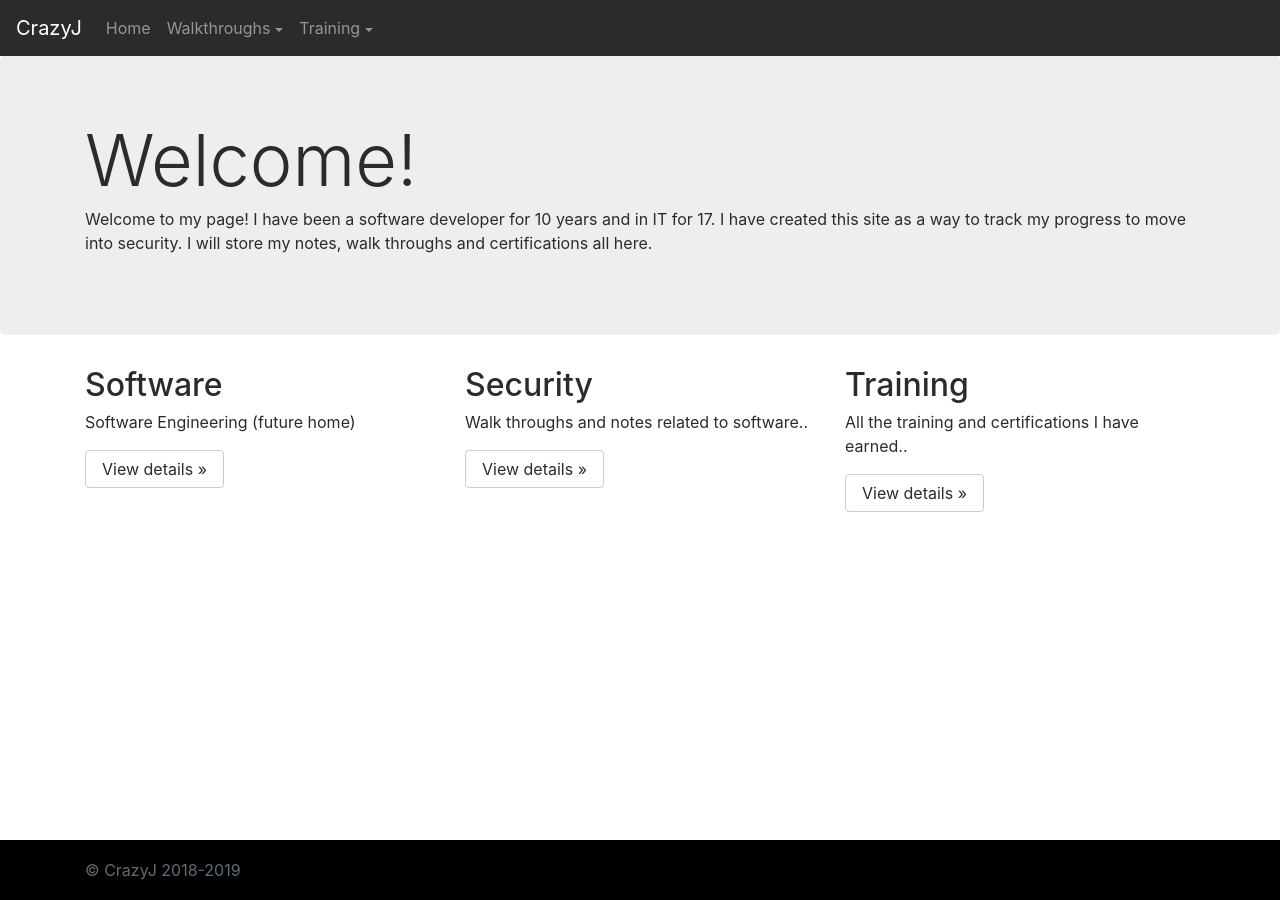
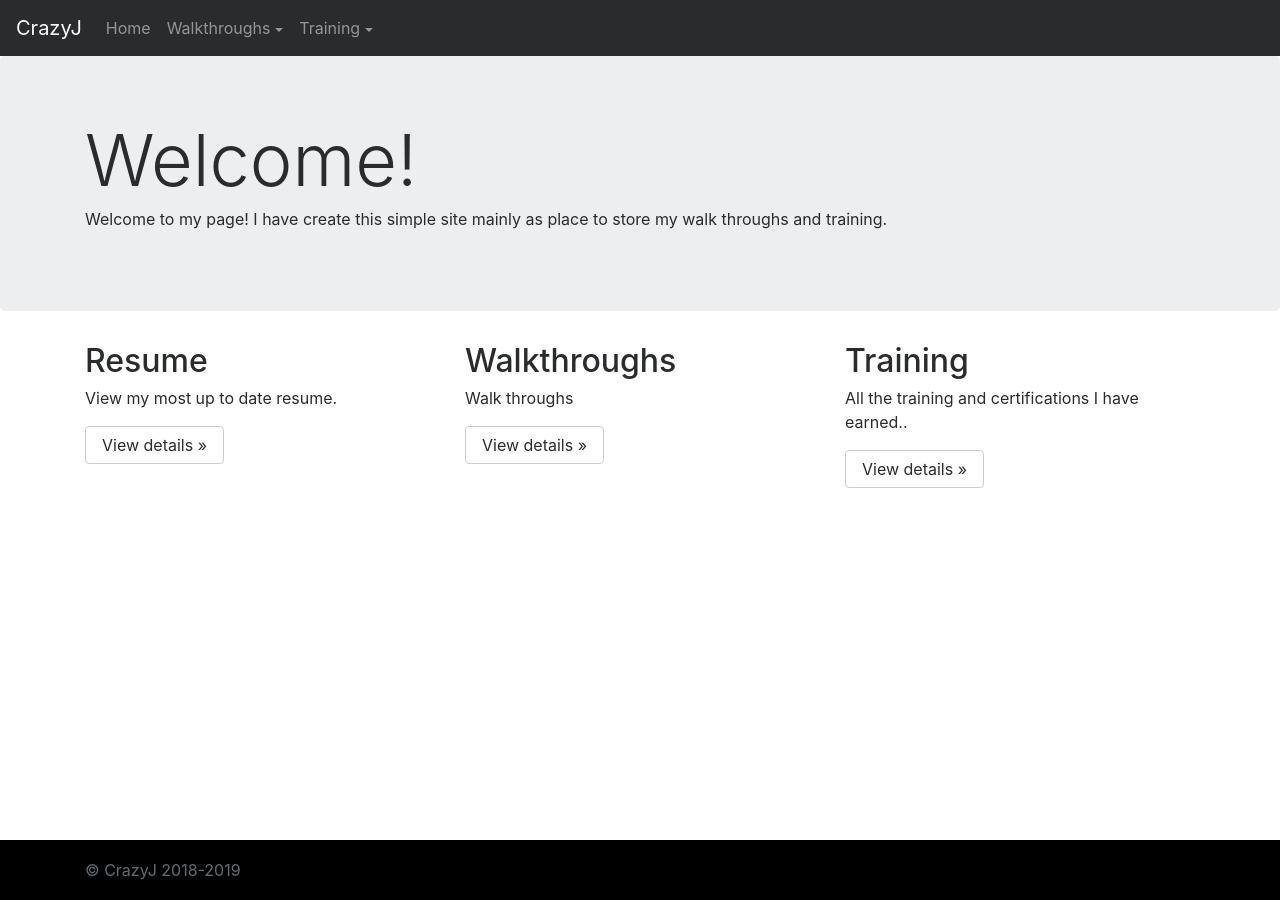
Before and after one commit to CrazyJ-Rod/CrazyJ-Rod.github.io, a Jekyll site: the page built from index.html, in a window 1280 px wide. Built offline with Jekyll 4.4.1, drawn with Linux system fonts in a browser that asks for light colours; nearby versions of some CDN libraries.

Commit message:
Update index.html

```diff
--- a/index.html
+++ b/index.html
@@ -8,23 +8,21 @@ title: CrazyJ &bull; Dev and Security
 <div class="jumbotron">
       <div class="container">
         <h1 class="display-3">Welcome!</h1>
-        <p>Welcome to my page! I have been a software developer for 10 years and in IT for 17. I have created this site
-            as a way to track my progress to move into security. I will store my notes, walk throughs and certifications all
-            here.</p>
+        <p>Welcome to my page! I have create this simple site mainly as place to store my walk throughs and training. </p>
       </div>
     </div>
 
 <div class="container">
       <div class="row">
         <div class="col-md-4">
-          <h2>Software</h2>
-          <p>Software Engineering (future home)</p>
-          <p><a class="btn btn-secondary" href="/" role="button">View details &raquo;</a></p>
+          <h2>Resume</h2>
+          <p>View my most up to date resume.</p>
+          <p><a class="btn btn-secondary" href="/resume.html" role="button">View details &raquo;</a></p>
         </div>
         <div class="col-md-4">
-          <h2>Security</h2>
-          <p>Walk throughs and notes related to software..</p>
-          <p><a class="btn btn-secondary" href="/blog.html" role="button">View details &raquo;</a></p>
+          <h2>Walkthroughs</h2>
+          <p>Walk throughs</p>
+          <p><a class="btn btn-secondary" href="/ppl.html" role="button">View details &raquo;</a></p>
        </div>
         <div class="col-md-4">
           <h2>Training</h2>
```
